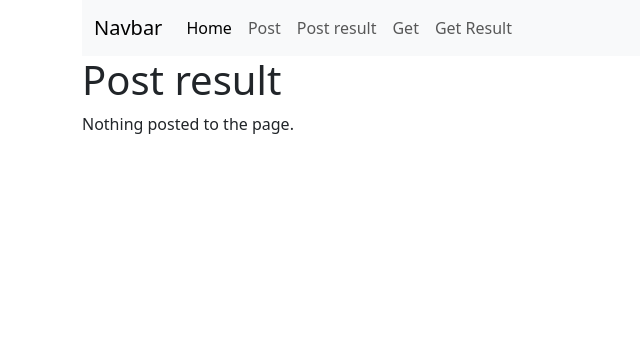
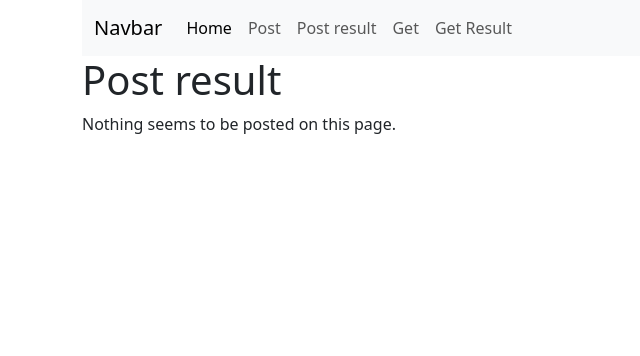
Before and after one commit to JaseADohn/HW2, a PHP site: page /post-result.php in a window 1280 px wide. Shown: the top 356 px of the page, without its empty margins (0-640 px from the left). Run offline with PHP 8.4, Linux system fonts and the light colour scheme.

Commit message:
Update post-result.php

```diff
--- a/post-result.php
+++ b/post-result.php
@@ -12,7 +12,7 @@ function getDisplay(){
 if (isset($_POST['my-name'])) {
 return "<p>The value sent is:</p>". $_POST['my-name'];
 }else {
-return "<p>Nothing posted to the page.</p>";
+return "<p>Nothing seems to be posted on this page.</p>";
 }
 
 }
```
